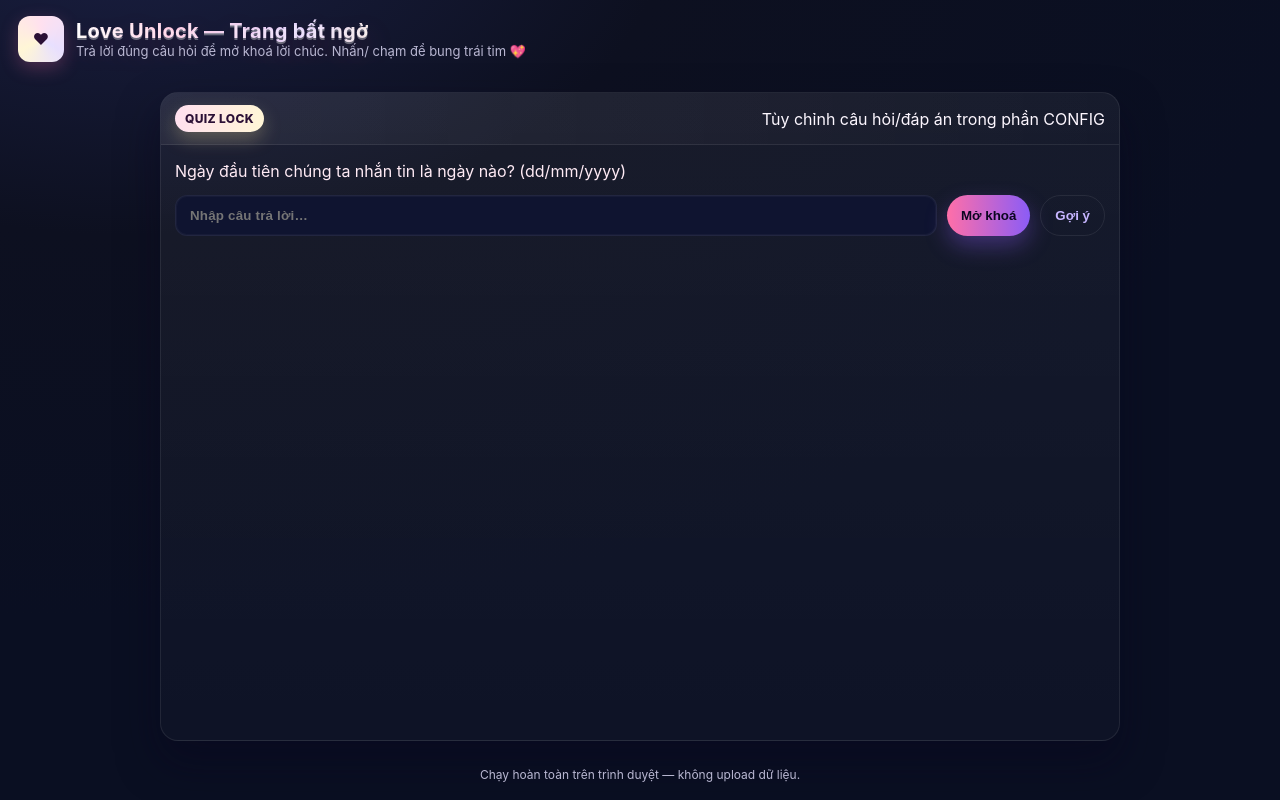
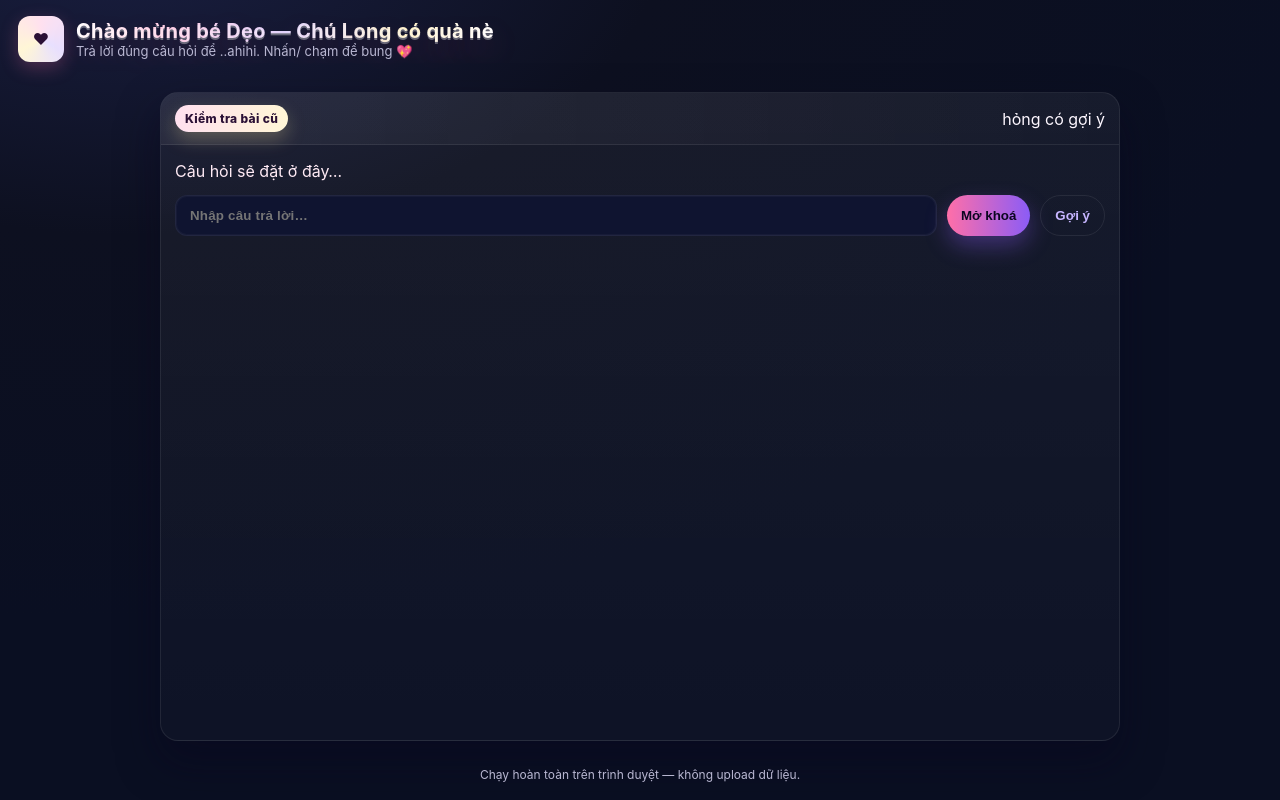
Before and after one commit to HoangNguyen19032002/2010love, a plain HTML site: page index.html in a window 1280 px wide. Drawn offline with Linux system fonts and the light colour scheme.

Commit message:
Update index.html

```diff
--- a/index.html
+++ b/index.html
@@ -99,8 +99,8 @@
     <header>
       <div class="logo">❤</div>
       <div>
-        <h1 class="shine">Love Unlock — Trang bất ngờ</h1>
-        <div class="sub">Trả lời đúng câu hỏi để mở khoá lời chúc. Nhấn/ chạm để bung trái tim 💖</div>
+        <h1 class="shine">Chào mừng bé Dẹo — Chú Long có quà nè</h1>
+        <div class="sub">Trả lời đúng câu hỏi để ..ahihi. Nhấn/ chạm để bung 💖</div>
       </div>
     </header>
 
@@ -108,8 +108,8 @@
       <div class="frame">
         <section class="card">
           <div class="card-head">
-            <span class="label3d">QUIZ LOCK</span>
-            <span class="sub">Tùy chỉnh câu hỏi/đáp án trong phần CONFIG</span>
+            <span class="label3d">Kiểm tra bài cũ</span>
+            <span class="sub">hỏng có gợi ý </span>
           </div>
           <div class="card-body">
             <!-- QUIZ -->
@@ -143,9 +143,9 @@
 // CONFIG — bạn sửa tại đây cho tiện
 // ========================
 const CONFIG = {
-  QUESTION: 'Ngày đầu tiên chúng ta nhắn tin là ngày nào? (dd/mm/yyyy)',
-  ANSWERS: [ '20/10/2024', '20-10-2024' ], // nhiều đáp án hợp lệ
-  HINT: 'Gợi ý: Ngày Phụ nữ VN 😉',
+  QUESTION: 'chúng ta gặp nhau lần đâu vào ngày nào ? (dd/mm/yyyy)',
+  ANSWERS: [ '15/02/2025' ]
+  HINT: 'Gợi ý: hỏng có 😉',
   CASE_INSENSITIVE: true,
   IGNORE_ACCENTS: true,
   TRIM: true,
```
